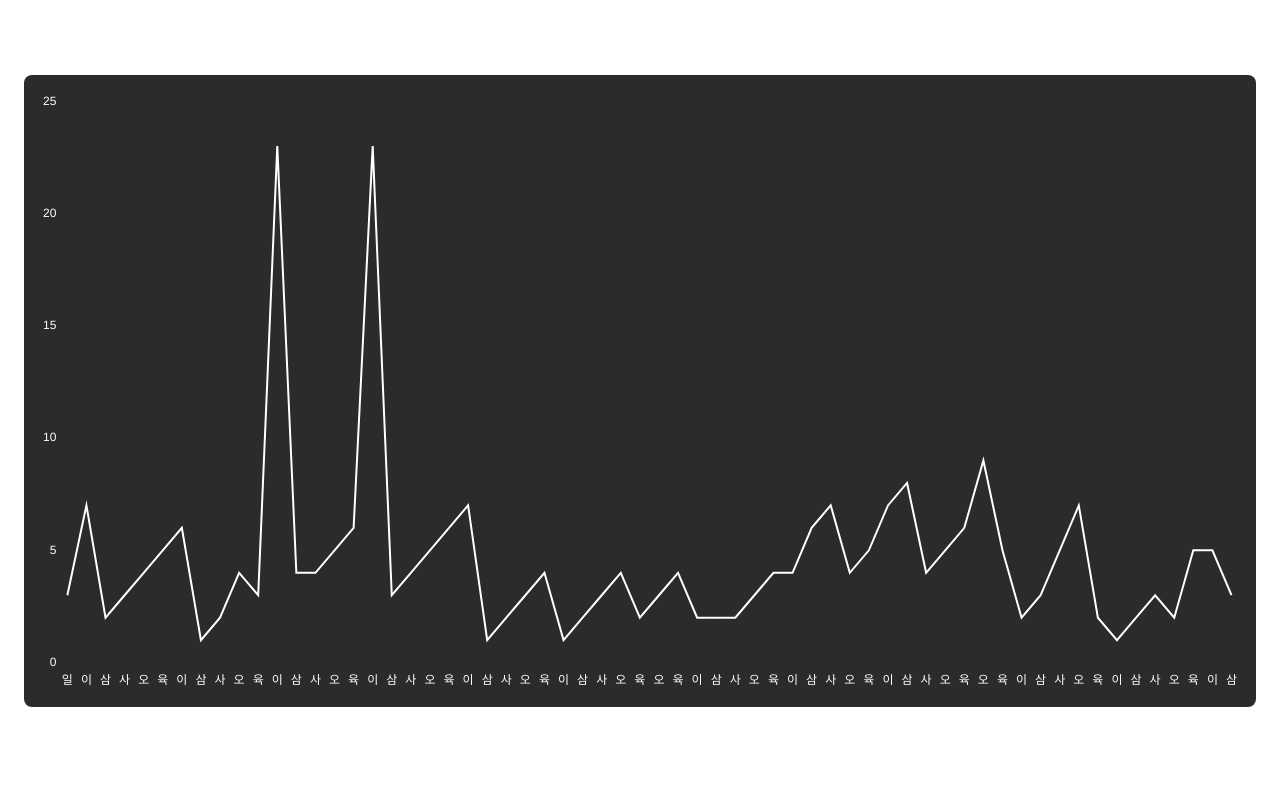
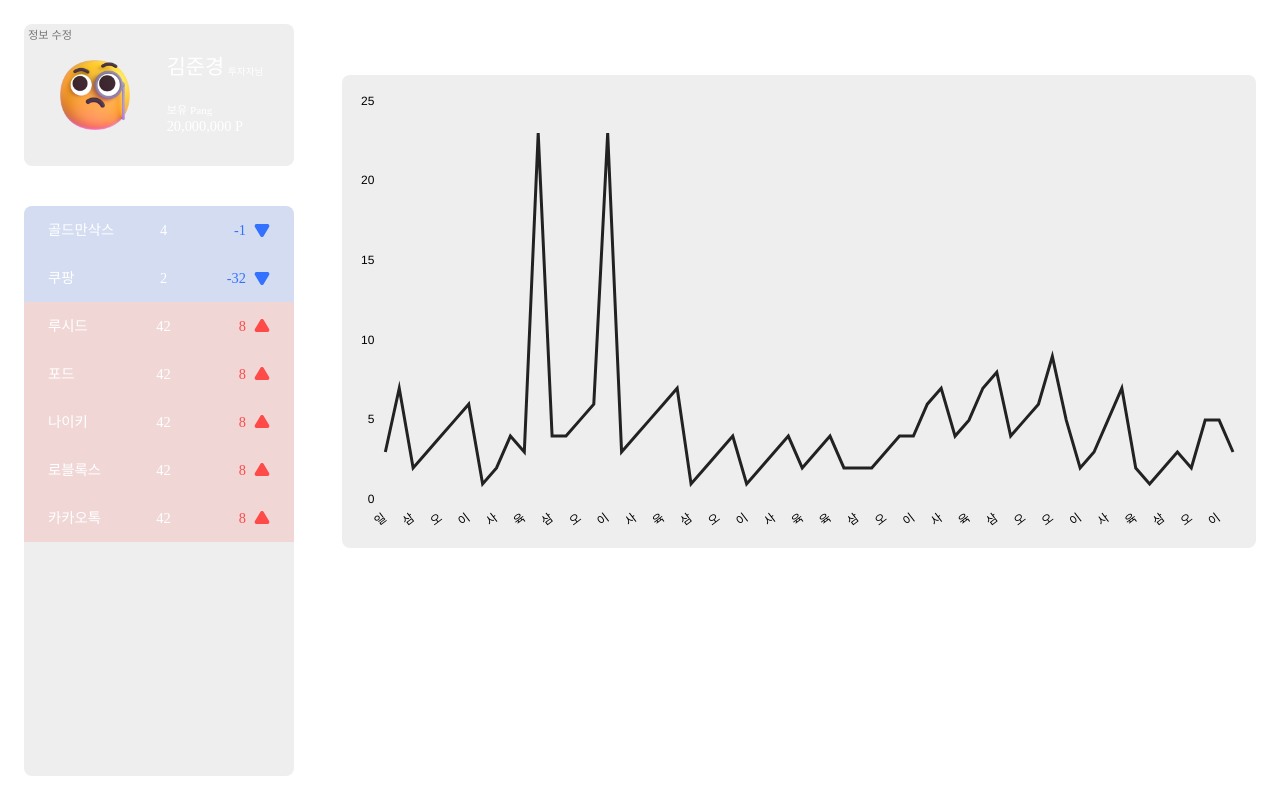
Before and after one commit to rlawnsrud0509/BSMCoinPractice, a Next.js app in the folder client/: page /main in a window 1280 px wide. Built offline with nearby package versions, Linux system fonts and the light colour scheme.

Commit message:
add : 전체적인 색상 변경

```diff
--- a/client/src/components/stockgraphBox/index.tsx
+++ b/client/src/components/stockgraphBox/index.tsx
@@ -13,8 +13,8 @@ import dummy from "@/dummy.json";
 
 const StockgraphBox = ({ name }: { name: string }) => {
   Chart.register(CategoryScale, LinearScale, PointElement, LineElement);
-  Chart.defaults.color = Color.white;
-  Chart.defaults.borderColor = Color.indigoBase;
+  Chart.defaults.color = Color.black;
+  Chart.defaults.borderColor = Color.gray1400;
 
   const chartData = {
     labels: [
@@ -84,8 +84,8 @@ const StockgraphBox = ({ name }: { name: string }) => {
     datasets: [
       {
         label: "",
-        borderColor: Color.white,
-        borderWidth: 2,
+        borderColor: Color.gray200,
+        borderWidth: 3,
         data: dummy.filter((e) => e.name === name)[0]?.value,
         pointStyle: false,
       },
@@ -93,6 +93,18 @@ const StockgraphBox = ({ name }: { name: string }) => {
   };
 
   const chartOptions = {
+    scales: {
+      x: {
+        grid: {
+          color: "transparent",
+        },
+      },
+      y: {
+        grid: {
+          color: "transparent",
+        },
+      },
+    },
     plugins: {
       zoom: {
         pan: {
@@ -126,8 +138,10 @@ const Container = styled.section`
 
   position: relative;
 
+  display: flex;
+
   border-radius: 0.5rem;
 
-  background-color: ${Color.indigoBase};
+  background-color: ${Color.gray1400};
   padding: 1rem;
 `;
--- a/client/src/style/ui/layout/AppLayout/index.tsx
+++ b/client/src/style/ui/layout/AppLayout/index.tsx
@@ -2,12 +2,18 @@ import React from "react";
 import styled from "styled-components";
 import Color from "@/style/color";
 import { AppLayoutProptypes } from "@/types/ui/AppLayoutProptypes";
+import Sidebar from "@/components/common/leftSidebar";
 
 const AppLayout = ({
   children,
   color = Color.indigoBase,
 }: AppLayoutProptypes) => {
-  return <Container style={{ backgroundColor: color }}>{children}</Container>;
+  return (
+    <Container style={{ backgroundColor: color }}>
+      <Sidebar />
+      {children}
+    </Container>
+  );
 };
 
 export default AppLayout;
```
